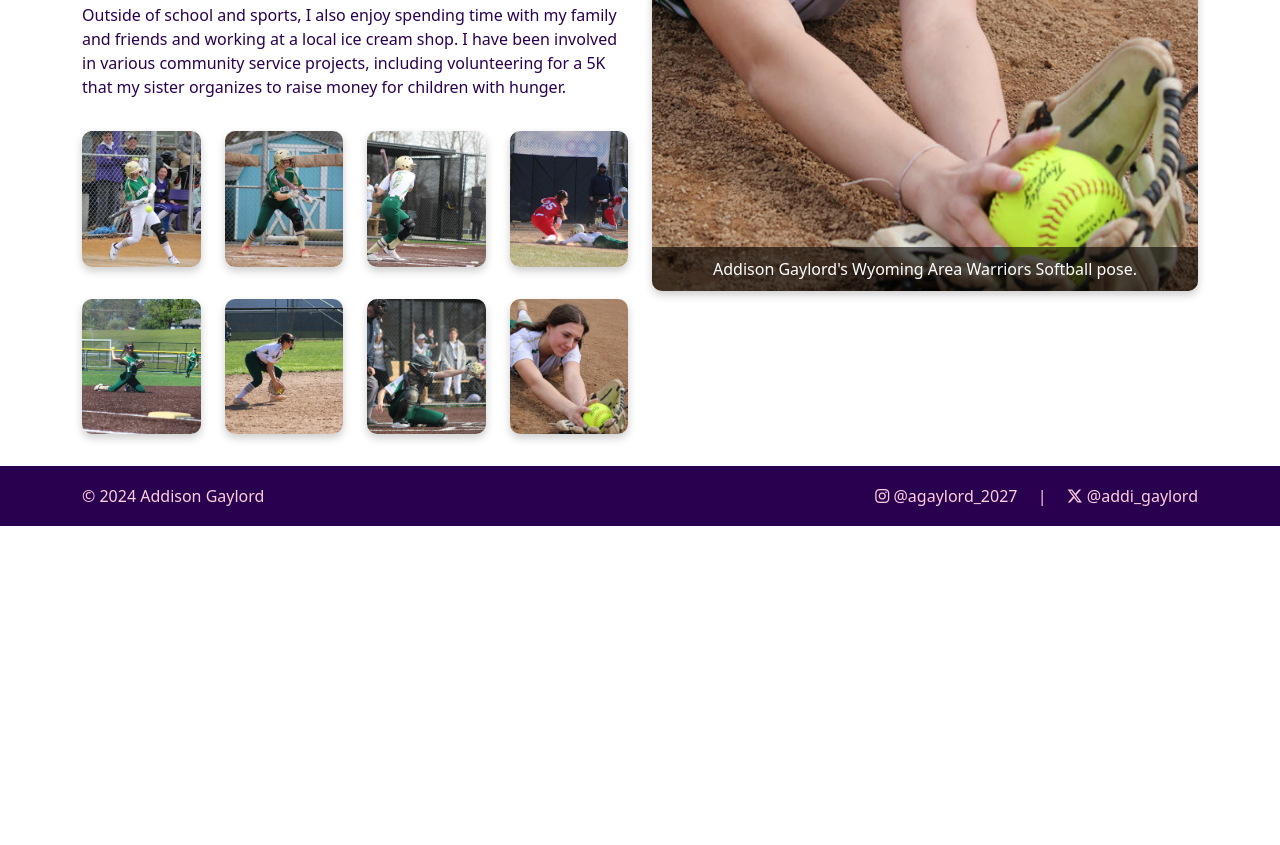
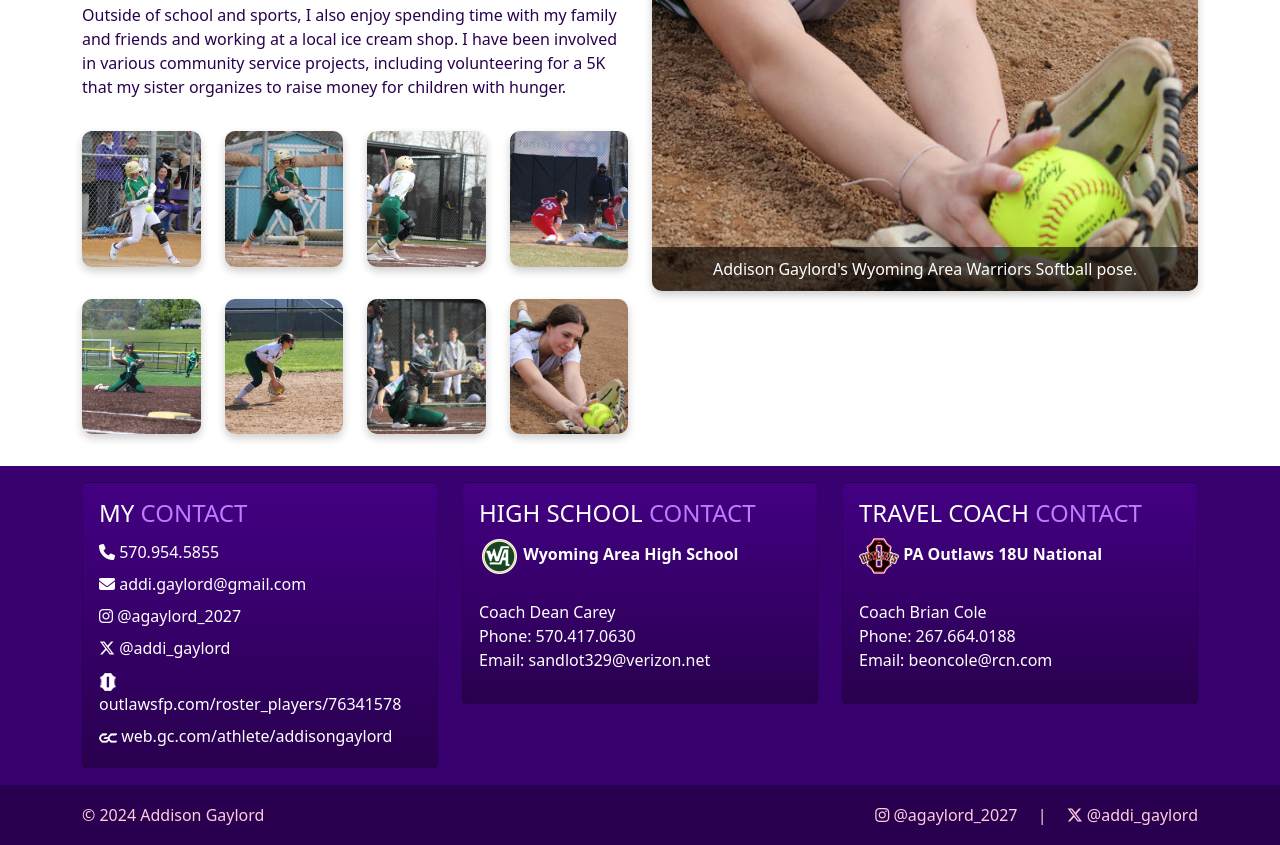
Before and after one commit to jasongaylord/addison, a plain HTML site: page index.html in a window 1280 px wide. Shown: the part 882-1727 px from the top of the page. Before the commit the page ends 1408 px from the top, so only its background shows below. Drawn offline with nearby package versions, Linux system fonts and the light colour scheme.

Commit message:
updated with contact block

```diff
--- a/index.html
+++ b/index.html
@@ -13,7 +13,7 @@
         <nav class="container-xxl bd-gutter flex-wrap flex-lg-nowrap" aria-label="Main navigation">
             <div class="d-lg-none" style="width: 4.25rem;"></div>
             <a class="navbar-brand p-0 me-0 me-lg-2" href="/" aria-label="Addison Gaylord">
-                <img src="img/wyoming-area-icon.png" alt="Addison Gaylord will graduate from Wyoming Area High School in 2027." class="d-inline-block align-text-top" />
+                <img src="img/teams/wyoming-area-icon.png" alt="Addison Gaylord will graduate from Wyoming Area High School in 2027." class="d-inline-block align-text-top" />
                 Addison Gaylord
             </a>
             <div class="d-flex">
@@ -23,7 +23,7 @@
             </div>
             <div class="offcanvas offcanvas-lg offcanvas-end flex-grow-1" tabindex="-1" id="navbarSupportedContent" aria-labelledby="navbarSupportedContentLabel">
                 <div class="offcanvas-header px-4 pb-0">
-                    <img src="img/wyoming-area-icon.png" class="me-2" style="width: 36px; height: 36px;" alt="Addison Gaylord will graduate from Wyoming Area High School in 2027." />
+                    <img src="img/teams/wyoming-area-icon.png" class="me-2" style="width: 36px; height: 36px;" alt="Addison Gaylord will graduate from Wyoming Area High School in 2027." />
                     <h1 class="offcanvas-title" id="navbarSupportedContentLabel">Addison Gaylord</h1>
                     <button type="button" class="btn-close text-reset" data-bs-dismiss="offcanvas" aria-label="Close"></button>
                 </div>
@@ -160,6 +160,48 @@
         </div>
     </div>
 
+    <div class="bg-darkpurple" id="contact-block">
+        <div class="container">
+            <div class="row py-3">
+                <div class="col-md-4">
+                    <div class="card p-3">
+                        <h4>My Contact</h4>
+                        <div class="py-1"><a href="tel:5709545255" target="_blank"><i class="fa-solid fa-phone"></i> 570.954.5855</a></div>
+                        <div class="py-1"><a href="mailto:addi.gaylord@gmail.com" target="_blank"><i class="fa-solid fa-envelope"></i> addi.gaylord@gmail.com</a></div>
+                        <div class="py-1"><a href="https://www.instagram.com/agaylord_2027" target="_blank"><i class="fa-brands fa-instagram"></i> @agaylord_2027</a></div>
+                        <div class="py-1"><a href="https://www.x.com/addi_gaylord" target="_blank"><i class="fa-brands fa-x-twitter"></i> @addi_gaylord</a></div>
+                        <div class="py-1"><a href="https://www.outlawsfp.com/roster_players/76341578" target="_blank"><img src="img/teams/pa-outlaws-whiteicon.png" alt="PA Outlaws 18U National Cole"> outlawsfp.com/roster_players/76341578</a></div>
+                        <div class="py-1"><a href="https://tiny.cc/addi2027" target="_blank"><img src="img/teams/gc-icon.png" alt="GameChanger Stats for Addison Gaylord"> web.gc.com/athlete/addisongaylord</a></div>
+                    </div>
+                </div>
+                <div class="col-md-4">
+                    <div class="card p-3">
+                        <h4>High School Contact</h4>
+                        <p>
+                            <img src="img/teams/wyoming-area-icon.png" alt="Wyoming Area High School"> <strong>Wyoming Area High School</strong>
+                            <br /><br/>
+                            Coach Dean Carey<br/>
+                            Phone: 570.417.0630<br/>
+                            Email: sandlot329@verizon.net
+                        </p>
+                    </div>
+                </div>
+                <div class="col-md-4">
+                    <div class="card p-3">
+                        <h4>Travel Coach Contact</h4>
+                        <p>
+                            <img src="img/teams/pa-outlaws-icon.png" alt="PA Outlaws 18U National"> <strong>PA Outlaws 18U National</strong>
+                            <br /><br/>
+                            Coach Brian Cole<br/>
+                            Phone: 267.664.0188<br/>
+                            Email: beoncole@rcn.com
+                        </p>
+                    </div>
+                </div>
+            </div>
+        </div>
+    </div>
+
     <footer class="footer">
         <div class="container">
             <div class="row">
--- a/script.js
+++ b/script.js
@@ -1,4 +1,6 @@
 window.addEventListener('DOMContentLoaded', function() {
+    // Leaderboard tag styling
+    function styleLeaderboardTag() {
         const leaderboardTag = document.getElementById('leaderboard-tag');
         if (leaderboardTag) {
             const words = leaderboardTag.textContent.split(' ');
@@ -7,6 +9,11 @@ window.addEventListener('DOMContentLoaded', function() {
                 leaderboardTag.innerHTML = words.join(' ');
             }
         }
+    }
+
+    // Initialize leaderboard tag styling
+    styleLeaderboardTag();
+
 
     // Photo gallery functionality
     function initPhotoGallery() {
@@ -27,4 +34,26 @@ window.addEventListener('DOMContentLoaded', function() {
 
     // Initialize photo gallery
     initPhotoGallery();
+
+
+    // Contact block h4 styling
+    function styleContactHeaders() {
+        const contactBlock = document.getElementById('contact-block');
+        if (contactBlock) {
+            const h4Elements = contactBlock.querySelectorAll('h4');
+            h4Elements.forEach(h4 => {
+                const words = h4.textContent.split(' ');
+                const styledWords = words.map(word => {
+                    if (word.toLowerCase() !== 'contact') {
+                        return `<span style="color: white;">${word}</span>`;
+                    }
+                    return word;
                 });
+                h4.innerHTML = styledWords.join(' ');
+            });
+        }
+    }
+
+    // Initialize contact header styling
+    styleContactHeaders();
+});
--- a/style.css
+++ b/style.css
@@ -16,6 +16,7 @@ body {
   /* color: #ffcdde; */
   margin-bottom: 60px;
 }
+
 
 /* Navbar */
 header {
@@ -58,6 +59,7 @@ header {
   }
 
 
+
 /* bg-white */
 .bg-white {
   background-color: #fff;
@@ -76,6 +78,47 @@ header {
       color: #bf7cff;
     }
 
+
+
+/* bg-darkpurple */
+.bg-darkpurple {
+  background-color: #39006f;
+  color: #fff;
+}
+
+  .bg-darkpurple h4 {
+    color: #bf7cff;
+    text-transform: uppercase;
+  }
+
+  .bg-darkpurple .card {
+    background: linear-gradient(to bottom, #430083, #29004f);
+    color: #fff;
+  }
+
+    .bg-darkpurple .card a, a:visited {
+      color: #fff;
+      text-decoration: none;
+    }
+
+      .bg-darkpurple .card a:hover {
+        color: #ffcdde;
+      }
+
+    .bg-darkpurple .card h4 {
+      color: #bf7cff;
+      text-transform: uppercase;
+    }
+
+
+
+/* bg-purple */
+.bg-purple {
+  background-color: #6f42c1;
+  color: #fff;
+}
+
+
 /* photo-gallery */
 .gallery-image {
   cursor: pointer;
@@ -85,7 +128,6 @@ header {
   box-shadow: 0 4px 8px rgba(0, 0, 0, 0.2);
 }
 
-/* Feature image with alt text overlay */
 .feature-image-container {
   position: relative;
   display: inline-block;
@@ -113,6 +155,8 @@ header {
   text-align: center;
 }
 
+
+
 /* footer */
 .footer {
   background-color: #29004f;
```
Also changed, not shown: img/teams/gc-icon.png (added), img/teams/pa-outlaws-icon.png (added), img/teams/pa-outlaws-whiteicon.png (added), img/teams/pa-outlaws.png (added), img/teams/wyoming-area-icon.png (renamed from img/wyoming-area-icon.png). Lines whose indentation alone changed are shown as unchanged.
